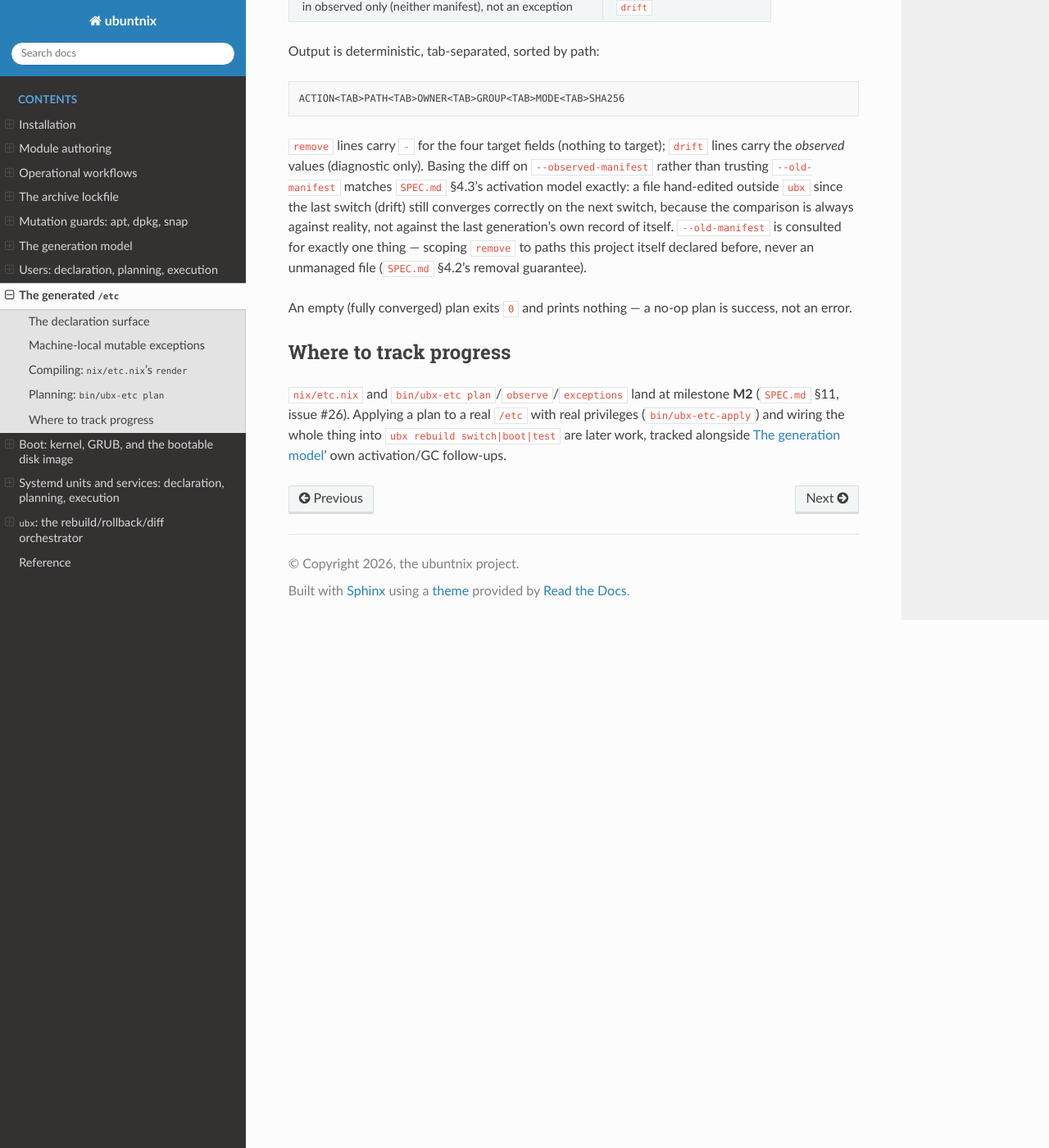
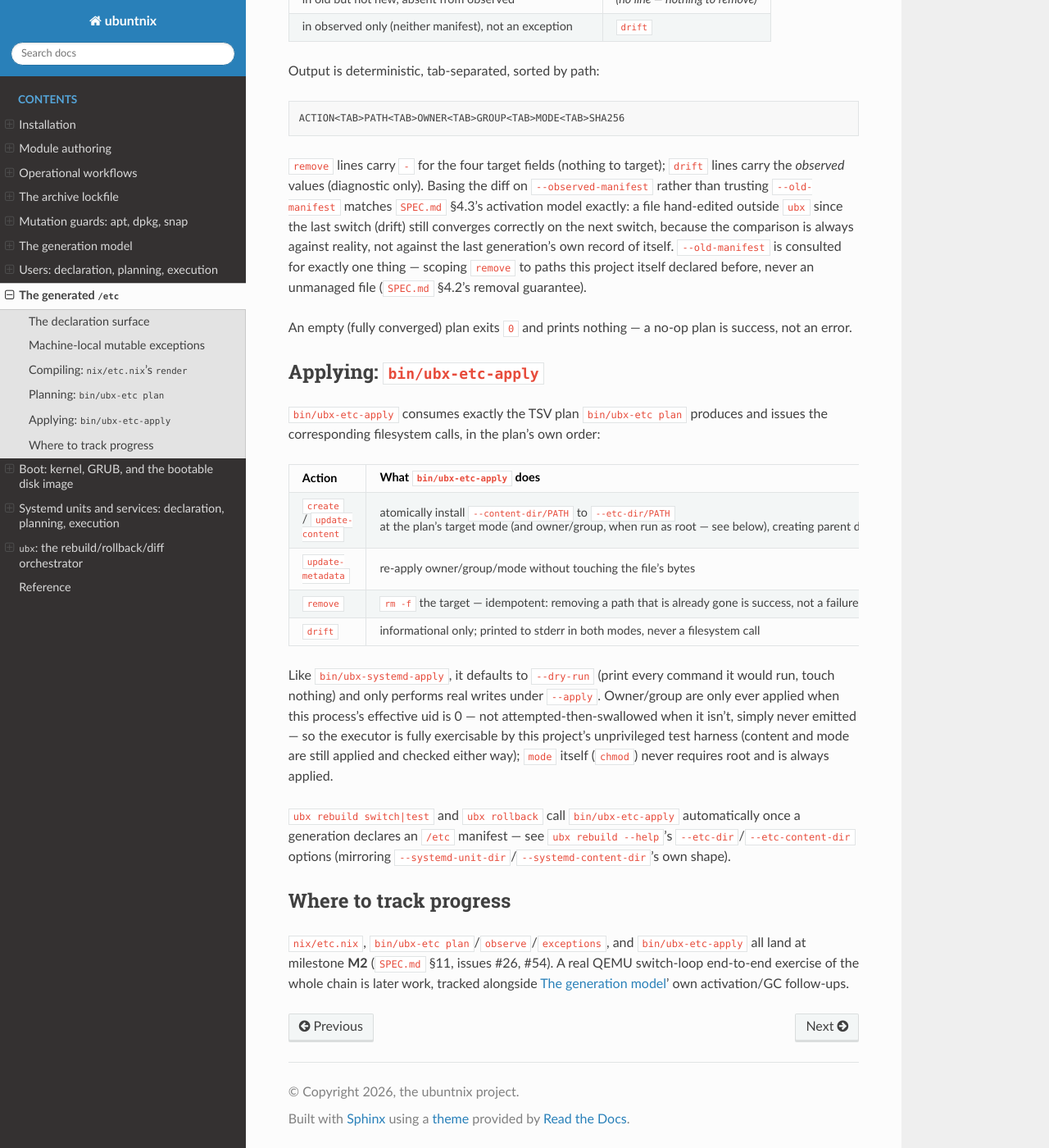
Before and after one commit to Guno327/ubuntnix, a Sphinx documentation site: the page built from docs/etc.md, in a window 1280 px wide and 1400 px high, scrolled down 2901 px. Shown: the whole window at 82% size. Built offline with Sphinx 7.4.7 and the Read the Docs theme 3.1.0, drawn with Linux system fonts in a browser that asks for light colours; pages that are not in the unit, such as notebooks, are missing from menus; some of the changed text lies outside the part shown.

Commit message:
feat(etc): live /etc activation executor (bin/ubx-etc-apply)
Add bin/ubx-etc-apply, a thin dry-run-by-default, --apply-gated executor
that consumes bin/ubx-etc's plan TSV (create/update-content/
update-metadata/remove/drift) and issues the exact install/chmod/chown/rm
calls it describes, in the plan's own order. Mirrors bin/ubx-systemd-apply:
atomic content install via `install -D`, idempotent `rm -f` removes,
owner/group applied only as root (chmod always), drift surfaced to stderr
and never written.

Wire it into `ubx rebuild`/`ubx rollback` execute_domains alongside the
systemd/users executors, with --etc-dir and --etc-content-dir options
(default /etc, content alongside the new etc manifest). Replaces the prior
"apply pending" notice.

Tests (139) cover dry-run no-op, real apply (create+update-metadata+
remove+drift), idempotent already-absent remove, empty plan, and an
end-to-end `ubx rebuild switch --apply` that writes a live /etc file
through the ubx wiring. 58/58 unit tests pass; shellcheck -x clean.

Closes #54.

Co-Authored-By: Claude Opus 4.8 <noreply@anthropic.com>

````diff
--- a/docs/etc.md
+++ b/docs/etc.md
@@ -1,20 +1,21 @@
 # The generated `/etc`
 
-```{admonition} Partially implemented (M2, issue #26): compile + plan only
+```{admonition} Implemented (M2, issues #26 and #54): compile + plan + apply
 :class: note
 
-`nix/etc.nix` and `bin/ubx-etc` exist in the repository as of milestone
-**M2** (`SPEC.md` §4.2 "generated `/etc`", §4.3 switching-table row 1;
-issue #26) and everything described below is real: declared entries
-compile to a content-addressed tree plus a JSON manifest, the machine-
-local mutable exceptions are enumerated and enforced, and `bin/ubx-etc
-plan` computes a deterministic create/update/remove/drift diff against
-observed system state. Nothing here yet **applies** that plan to a real
-`/etc` — no file is ever written, chowned, chmod'd, or deleted by
-anything on this page. That executor (`bin/ubx-etc-apply`), and the `ubx
-rebuild` verb that wires it into an actual switch, are separate, later
-work (`bin/ubx-generations`' own header: "Activation ... is `ubx` verb
-work for a later issue").
+`nix/etc.nix`, `bin/ubx-etc`, and `bin/ubx-etc-apply` all exist in the
+repository as of milestone **M2** (`SPEC.md` §4.2 "generated `/etc`", §4.3
+switching-table row 1; issues #26, #54) and everything described below is
+real: declared entries compile to a content-addressed tree plus a JSON
+manifest, the machine-local mutable exceptions are enumerated and
+enforced, `bin/ubx-etc plan` computes a deterministic create/update/
+remove/drift diff against observed system state, and `bin/ubx-etc-apply`
+applies that plan to a real `/etc` — writing, chowning (when run as root),
+chmod'ing, and removing files exactly as the plan describes — dry-run by
+default, gated behind `--apply`. `ubx rebuild switch|test` and
+`ubx rollback` wire it in automatically (see "Applying: `bin/ubx-etc-apply`"
+below); real QEMU switch-loop end-to-end coverage of the whole chain is
+still separate, later work.
 ```
 
 ## The declaration surface
@@ -155,10 +156,37 @@ guarantee).
 An empty (fully converged) plan exits `0` and prints nothing — a no-op
 plan is success, not an error.
 
+## Applying: `bin/ubx-etc-apply`
+
+`bin/ubx-etc-apply` consumes exactly the TSV plan `bin/ubx-etc plan`
+produces and issues the corresponding filesystem calls, in the plan's own
+order:
+
+| Action | What `bin/ubx-etc-apply` does |
+|---|---|
+| `create` / `update-content` | atomically install `--content-dir/PATH` to `--etc-dir/PATH` at the plan's target mode (and owner/group, when run as root — see below), creating parent directories as needed |
+| `update-metadata` | re-apply owner/group/mode without touching the file's bytes |
+| `remove` | `rm -f` the target — idempotent: removing a path that is already gone is success, not a failure |
+| `drift` | informational only; printed to stderr in both modes, never a filesystem call |
+
+Like `bin/ubx-systemd-apply`, it defaults to `--dry-run` (print every
+command it would run, touch nothing) and only performs real writes under
+`--apply`. Owner/group are only ever applied when this process's effective
+uid is 0 — not attempted-then-swallowed when it isn't, simply never
+emitted — so the executor is fully exercisable by this project's
+unprivileged test harness (content and mode are still applied and checked
+either way); `mode` itself (`chmod`) never requires root and is always
+applied.
+
+`ubx rebuild switch|test` and `ubx rollback` call `bin/ubx-etc-apply`
+automatically once a generation declares an `/etc` manifest — see
+`ubx rebuild --help`'s `--etc-dir`/`--etc-content-dir` options (mirroring
+`--systemd-unit-dir`/`--systemd-content-dir`'s own shape).
+
 ## Where to track progress
 
-`nix/etc.nix` and `bin/ubx-etc plan`/`observe`/`exceptions` land at
-milestone **M2** (`SPEC.md` §11, issue #26). Applying a plan to a real
-`/etc` with real privileges (`bin/ubx-etc-apply`) and wiring the whole
-thing into `ubx rebuild switch|boot|test` are later work, tracked
-alongside {doc}`generations`' own activation/GC follow-ups.
+`nix/etc.nix`, `bin/ubx-etc plan`/`observe`/`exceptions`, and
+`bin/ubx-etc-apply` all land at milestone **M2** (`SPEC.md` §11, issues
+#26, #54). A real QEMU switch-loop end-to-end exercise of the whole chain
+is later work, tracked alongside {doc}`generations`' own activation/GC
+follow-ups.
````
Also changed, not shown: docs/ubx.md (+4 -4 lines), 3 other files.
